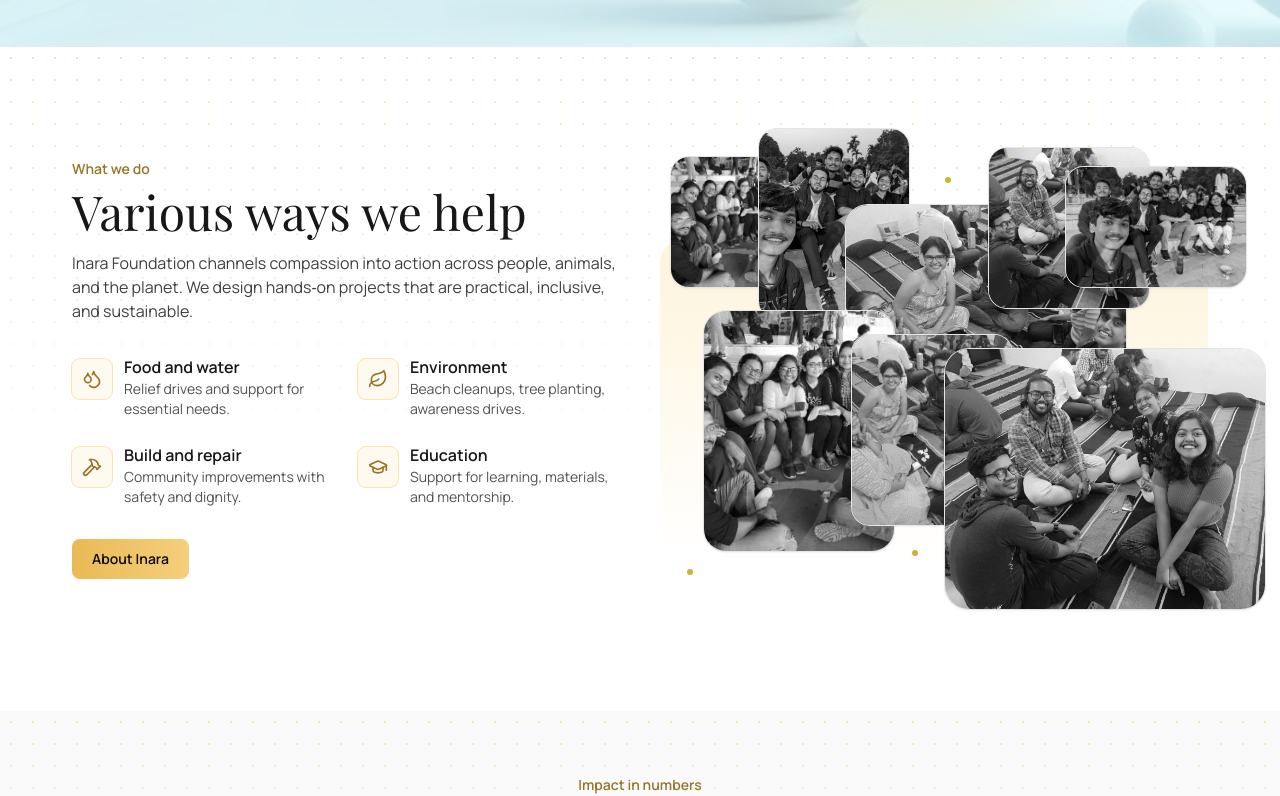
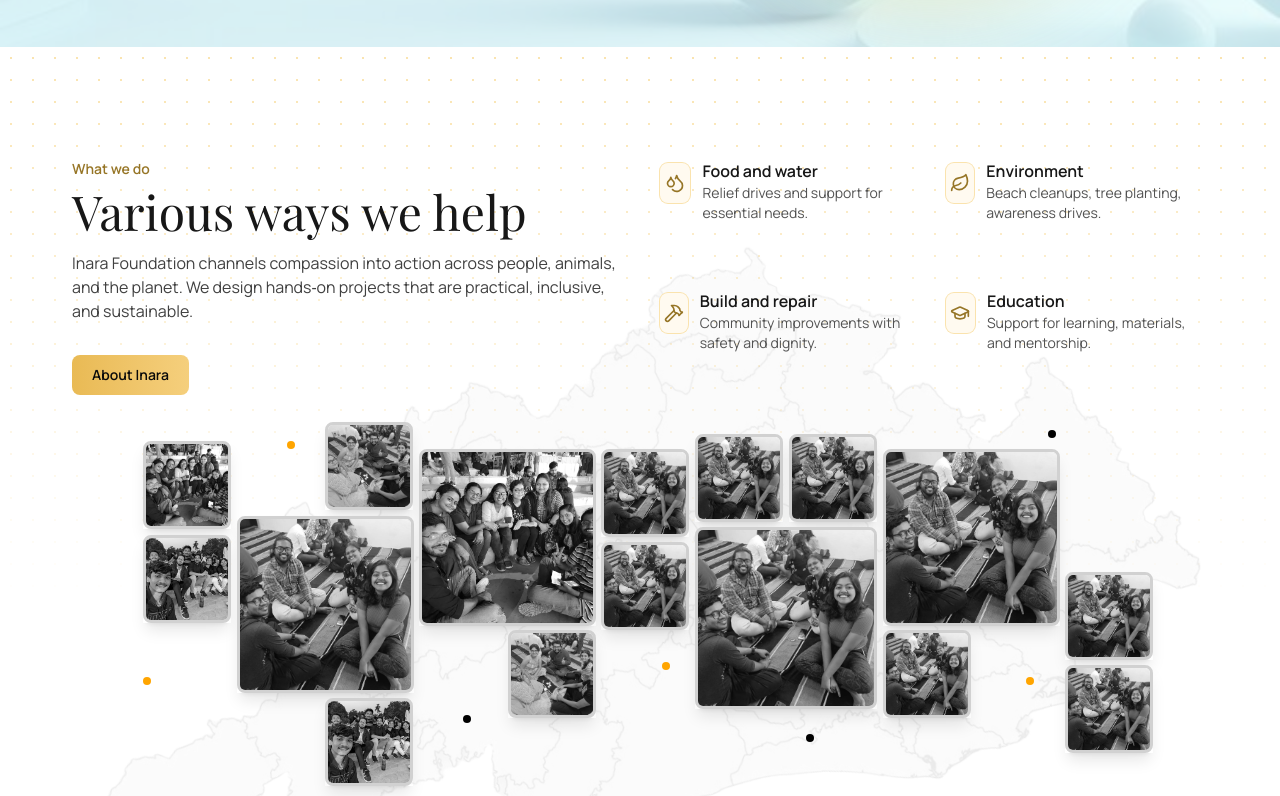
Before and after one commit to purna135/Inara-Foundation-Website, a Next.js app: page / in a window 1280 px wide. Shown: the part 550-1346 px from the top of the page. Built offline with nearby package versions, Linux system fonts and the light colour scheme; a web font is replaced by a local one.

Commit message:
fix image college

```diff
--- a/app/page.tsx
+++ b/app/page.tsx
@@ -1,36 +1,38 @@
-import Link from 'next/link';
-import Section from '@/components/Section';
-import Button from '@/components/Button';
-import Hero from '@/components/Hero';
-import Image from 'next/image';
-import { Droplets, Leaf, Hammer, GraduationCap } from 'lucide-react';
-import Collage from '@/components/Collage';
-import Stats from '@/components/Stats';
-import Projects from '@/components/Projects';
-import Events from '@/components/Events';
-import Team from '@/components/Team';
-import Testimonials from '@/components/Testimonials';
-import CTA from '@/components/CTA';
-import CTA2 from '@/components/CTA2';
+import Link from "next/link";
+import Section from "@/components/Section";
+import Button from "@/components/Button";
+import Hero from "@/components/Hero";
+import { Droplets, Leaf, Hammer, GraduationCap } from "lucide-react";
+import WorkImagesCollege from "@/components/WorkImagesCollege";
+import Stats from "@/components/Stats";
+import Projects from "@/components/Projects";
+import Events from "@/components/Events";
+import Team from "@/components/Team";
+import Testimonials from "@/components/Testimonials";
+import CTA from "@/components/CTA";
+import CTA2 from "@/components/CTA2";
 
-// Content data is separated for easy CMS replacement later
 const HIGHLIGHTS: { icon: any; title: string; desc: string }[] = [
-  { icon: Droplets, title: 'Food and water', desc: 'Relief drives and support for essential needs.' },
-  { icon: Leaf, title: 'Environment', desc: 'Beach cleanups, tree planting, awareness drives.' },
-  { icon: Hammer, title: 'Build and repair', desc: 'Community improvements with safety and dignity.' },
-  { icon: GraduationCap, title: 'Education', desc: 'Support for learning, materials, and mentorship.' },
-];
-
-type WorkImage = { src: string; span?: string };
-const WORK_IMAGES: WorkImage[] = [
-  { src: '/work-images/Acointier-Inayaat-1.jpeg', span: 'col-span-2 row-span-2' },
-  { src: '/work-images/Acointier-Inayaat-2-1.jpeg' },
-  { src: '/work-images/acointier-v2-2-1.jpeg' },
-  { src: '/work-images/acointier-v2-4-1.jpeg', span: 'row-span-2' },
-  { src: '/work-images/Acointier-Inayaat-2-1.jpeg' },
-  { src: '/work-images/Acointier-Inayaat-1.jpeg' },
-  { src: '/work-images/acointier-v2-2-1.jpeg', span: 'col-span-2' },
-  { src: '/work-images/acointier-v2-4-1.jpeg' },
+  {
+    icon: Droplets,
+    title: "Food and water",
+    desc: "Relief drives and support for essential needs.",
+  },
+  {
+    icon: Leaf,
+    title: "Environment",
+    desc: "Beach cleanups, tree planting, awareness drives.",
+  },
+  {
+    icon: Hammer,
+    title: "Build and repair",
+    desc: "Community improvements with safety and dignity.",
+  },
+  {
+    icon: GraduationCap,
+    title: "Education",
+    desc: "Support for learning, materials, and mentorship.",
+  },
 ];
 
 export default function HomePage() {
@@ -38,20 +40,32 @@
     <main>
       <Hero />
 
-      {/* What we do + collage */}
-      <Section className="bg-white">
+      {/* What we do */}
+      <Section className="bg-white pb-10 sm:pb-12 lg:pb-10">
         <div className="grid gap-10 lg:grid-cols-2">
+          {/* Left: about */}
           <div>
             <p className="text-sm font-semibold text-brand-700">What we do</p>
-            <h2 className="mt-2 font-display text-4xl sm:text-5xl">Various ways we help</h2>
+            <h2 className="mt-2 font-display text-4xl sm:text-5xl">
+              Various ways we help
+            </h2>
             <p className="mt-4 max-w-xl text-neutral-700">
-              Inara Foundation channels compassion into action across people, animals, and the planet.
-              We design hands‑on projects that are practical, inclusive, and sustainable.
+              Inara Foundation channels compassion into action across people,
+              animals, and the planet. We design hands‑on projects that are
+              practical, inclusive, and sustainable.
             </p>
-            <div className="mt-8 grid grid-cols-1 gap-6 sm:grid-cols-2">
+            <div className="mt-8">
+              <Link href="/about">
+                <Button>About Inara</Button>
+              </Link>
+            </div>
+          </div>
+
+          {/* Right: our work */}
+          <div className="grid grid-cols-1 gap-6 sm:grid-cols-2">
             {HIGHLIGHTS.map(({ icon: Icon, title, desc }) => (
               <div key={title} className="flex items-start gap-3">
-                  <div className="mt-1 grid h-10 w-10 aspect-square place-items-center rounded-lg bg-brand-50 ring-1 ring-brand-200">
+                <div className="mt-1 grid h-10 w-10 place-items-center rounded-lg bg-brand-50 ring-1 ring-brand-200">
                   <Icon className="text-brand-700" size={20} />
                 </div>
                 <div>
@@ -61,18 +75,12 @@
               </div>
             ))}
           </div>
-            <div className="mt-8">
-              <Link href="/about"><Button>About Inara</Button></Link>
         </div>
-          </div>
-
-          <div className="relative -mt-6 sm:-mt-10">
-            <Collage images={WORK_IMAGES.map(({ src }) => ({ src }))} />
-          </div>
-        </div>
+        {/* Bottom: Work images */}
+        <WorkImagesCollege />
       </Section>
 
-      {/* Stats (animated) */}
+      {/* Stats */}
       <Section className="muted-section" size="dense">
         <Stats />
       </Section>
--- a/components/Collage.tsx
+++ /dev/null
@@ -1,72 +0,0 @@
-import Image from 'next/image';
-
-export type CollageImage = { src: string; alt?: string };
-
-type Props = {
-  images: CollageImage[];
-};
-
-// Absolute positions for medium+ screens to create a layered, overlapping look.
-// On small screens we fall back to a simple grid.
-const POSITIONS: string[] = [
-  'top-[8%] left-[2%] w-[92px] h-[92px] sm:w-[110px] sm:h-[110px] lg:w-[130px] lg:h-[130px] rounded-[18px]',
-  'top-[2%] left-[18%] w-[110px] h-[150px] sm:w-[130px] sm:h-[170px] lg:w-[150px] lg:h-[190px] rounded-[18px]',
-  'top-[18%] left-[34%] w-[200px] h-[180px] sm:w-[240px] sm:h-[210px] lg:w-[280px] lg:h-[240px] rounded-[22px]',
-  'top-[6%] left-[60%] w-[120px] h-[120px] sm:w-[140px] sm:h-[140px] lg:w-[160px] lg:h-[160px] rounded-[18px]',
-  'top-[10%] left-[74%] w-[140px] h-[100px] sm:w-[160px] sm:h-[110px] lg:w-[180px] lg:h-[120px] rounded-[18px]',
-  'top-[40%] left-[8%] w-[150px] h-[200px] sm:w-[170px] sm:h-[220px] lg:w-[190px] lg:h-[240px] rounded-[22px]',
-  'top-[45%] left-[35%] w-[120px] h-[150px] sm:w-[140px] sm:h-[170px] lg:w-[160px] lg:h-[190px] rounded-[18px]',
-  'top-[48%] left-[52%] w-[240px] h-[200px] sm:w-[280px] sm:h-[220px] lg:w-[320px] lg:h-[260px] rounded-[24px]',
-  'top-[36%] left-[78%] w-[110px] h-[140px] sm:w-[130px] sm:h-[160px] lg:w-[150px] lg:h-[180px] rounded-[18px]',
-  'top-[72%] left-[20%] w-[130px] h-[100px] sm:w-[150px] sm:h-[110px] lg:w-[170px] lg:h-[120px] rounded-[18px]',
-  'top-[70%] left-[48%] w-[110px] h-[110px] sm:w-[130px] sm:h-[130px] lg:w-[150px] lg:h-[150px] rounded-[18px]',
-  'top-[66%] left-[70%] w-[160px] h-[120px] sm:w-[180px] sm:h-[130px] lg:w-[200px] lg:h-[140px] rounded-[20px]'
-];
-
-export default function Collage({ images }: Props) {
-  return (
-    <div className="relative">
-      {/* Background soft gradient */}
-      <div className="absolute inset-x-0 top-1/4 -z-10 h-2/3 rounded-3xl bg-gradient-to-b from-brand-100 to-transparent" />
-
-      {/* Small screens: simple grid */}
-      <div className="grid grid-cols-3 gap-3 sm:gap-4 md:hidden">
-        {images.slice(0, 9).map((img, i) => (
-          <div key={i} className={`overflow-hidden rounded-2xl ring-1 ring-neutral-200 ${i % 7 === 2 ? 'col-span-2 row-span-2' : ''}`}>
-            <Image
-              src={img.src}
-              alt={img.alt || `Project ${i + 1}`}
-              width={600}
-              height={400}
-              className="h-full w-full object-cover transition duration-500 grayscale hover:grayscale-0"
-            />
-          </div>
-        ))}
-      </div>
-
-      {/* Medium+ screens: overlapped collage */}
-      <div className="relative hidden md:block md:h-[520px] lg:h-[480px]">
-        {images.slice(0, POSITIONS.length).map((img, i) => (
-          <div
-            key={i}
-            className={`absolute ${POSITIONS[i]} z-10 overflow-hidden ring-1 ring-neutral-200 shadow-sm transition-all duration-300 hover:z-30 hover:shadow-lg`}
-          >
-            <Image
-              src={img.src}
-              alt={img.alt || `Project ${i + 1}`}
-              width={800}
-              height={600}
-              sizes="(max-width: 1024px) 50vw, 33vw"
-              className="h-full w-full object-cover transition duration-500 grayscale hover:grayscale-0 hover:scale-[1.03]"
-            />
-          </div>
-        ))}
-
-        {/* Decorative brand dots */}
-        <span className="absolute left-[5%] bottom-[5%] h-1.5 w-1.5 rounded-full bg-brand-500" />
-        <span className="absolute left-[52%] top-[12%] h-1.5 w-1.5 rounded-full bg-brand-500" />
-        <span className="absolute left-[46%] bottom-[9%] h-1.5 w-1.5 rounded-full bg-brand-500" />
-      </div>
-    </div>
-  );
-}
--- /dev/null
+++ b/components/WorkImagesCollege.tsx
@@ -0,0 +1,128 @@
+"use client";
+import React, { useState } from "react";
+
+type CollageImage = { src: string };
+
+const WORK_IMAGES: CollageImage[] = [
+  { src: "/work-images/Acointier-Inayaat-1.jpeg" },
+  { src: "/work-images/Acointier-Inayaat-2-1.jpeg" },
+  { src: "/work-images/acointier-v2-2-1.jpeg" },
+  { src: "/work-images/acointier-v2-4-1.jpeg" },
+  { src: "/work-images/Acointier-Inayaat-2-1.jpeg" },
+  { src: "/work-images/Acointier-Inayaat-1.jpeg" },
+  { src: "/work-images/acointier-v2-2-1.jpeg" },
+  { src: "/work-images/acointier-v2-4-1.jpeg" },
+  { src: "/work-images/acointier-v2-4-1.jpeg" },
+  { src: "/work-images/acointier-v2-4-1.jpeg" },
+  { src: "/work-images/acointier-v2-4-1.jpeg" },
+  { src: "/work-images/acointier-v2-4-1.jpeg" },
+  { src: "/work-images/acointier-v2-4-1.jpeg" },
+  { src: "/work-images/acointier-v2-4-1.jpeg" },
+  { src: "/work-images/acointier-v2-4-1.jpeg" },
+  { src: "/work-images/acointier-v2-4-1.jpeg" },
+  { src: "/work-images/acointier-v2-4-1.jpeg" },
+];
+
+export default function WorkImagesCollege() {
+  const [hovered, setHovered] = useState<number | null>(null);
+
+  const imageStyles: Array<{
+    top?: string;
+    bottom?: string;
+    left?: string;
+    right?: string;
+    width: string;
+    rotate: string;
+    zIndex: number;
+  }> = [
+    { top: "8%", left: "5%", width: "8%", rotate: "0deg", zIndex: 1 },
+    { top: "32.5%", left: "5%", width: "8%", rotate: "0deg", zIndex: 1 },
+
+    { top: "3%", right: "70.5%", width: "8%", rotate: "0deg", zIndex: 1 },
+    { top: "27.5%", right: "70.5%", width: "16%", rotate: "0deg", zIndex: 1 },
+    { top: "75.5%", right: "70.5%", width: "8%", rotate: "0deg", zIndex: 1 },
+
+    { top: "10%", right: "54%", width: "16%", rotate: "0deg", zIndex: 1 },
+    { top: "57.5%", right: "54%", width: "8%", rotate: "0deg", zIndex: 1 },
+
+    { top: "10%", left: "46.5%", width: "8%", rotate: "0deg", zIndex: 1 },
+    { top: "34.5%", left: "46.5%", width: "8%", rotate: "0deg", zIndex: 1 },
+
+    { top: "6%", right: "37%", width: "8%", rotate: "0deg", zIndex: 1 },
+    { top: "6%", right: "28.5%", width: "8%", rotate: "0deg", zIndex: 1 },
+    { top: "30.5%", right: "28.5%", width: "16.5%", rotate: "0deg", zIndex: 1 },
+
+    { top: "10%", left: "72%", width: "16%", rotate: "0deg", zIndex: 1 },
+    { top: "57.5%", left: "72%", width: "8%", rotate: "0deg", zIndex: 1 },
+
+    { bottom: "34.5%", right: "3.5%", width: "8%", rotate: "0deg", zIndex: 1 },
+    { bottom: "10%", right: "3.5%", width: "8%", rotate: "0deg", zIndex: 1 },
+  ];
+
+  const dots = [
+    { top: "8%", left: "18%", color: "#FFA500" },
+    { top: "70%", left: "5%", color: "#FFA500" },
+    { top: "66%", left: "52%", color: "#FFA500" },
+    { top: "5%", left: "87%", color: "#000" },
+    { top: "70%", left: "85%", color: "#FFA500" },
+    { top: "80%", left: "34%", color: "#000" },
+    { top: "85%", left: "65%", color: "#000" },
+  ];
+
+  return (
+    <div className="p-4">
+      <div className="absolute -bottom-32 inset-0 -z-10 pointer-events-none">
+        <img
+          src="/odisha-map.png"
+          alt=""
+          aria-hidden
+          className="h-full w-full object-contain opacity-8 grayscale"
+        />
+      </div>
+
+      <div className="relative w-full h-[380px]">
+        {dots.map((dot, index) => (
+          <div
+            key={`dot-${index}`}
+            className="absolute rounded-full"
+            style={{
+              top: dot.top as string,
+              left: dot.left as string,
+              width: "8px",
+              height: "8px",
+              backgroundColor: dot.color as string,
+            }}
+          />
+        ))}
+
+        {WORK_IMAGES.slice(0, imageStyles.length).map((image, index) => (
+          <div
+            key={index}
+            className="absolute shadow-lg"
+            onMouseEnter={() => setHovered(index)}
+            onMouseLeave={() => setHovered(null)}
+            style={{
+              top: imageStyles[index].top,
+              bottom: imageStyles[index].bottom,
+              left: imageStyles[index].left,
+              right: imageStyles[index].right,
+              width: hovered === index ? "20%" : imageStyles[index].width,
+              transform: `rotate(${imageStyles[index].rotate})`,
+              zIndex: hovered === index ? 9999 : imageStyles[index].zIndex,
+              transition:
+                "width 300ms ease, transform 300ms ease, box-shadow 300ms ease",
+              willChange: "width, transform",
+            }}
+          >
+            <img
+              src={image.src}
+              alt={`Collage image ${index + 1}`}
+              className="w-full h-auto object-cover rounded-lg border-3 border-brand-300 transition-all duration-300 grayscale hover:grayscale-0"
+              style={{ aspectRatio: "1/1" }}
+            />
+          </div>
+        ))}
+      </div>
+    </div>
+  );
+}
```
Also changed, not shown: public/odisha-map-2.png (added), public/odisha-map.png (added). Lines whose indentation alone changed are shown as unchanged.
